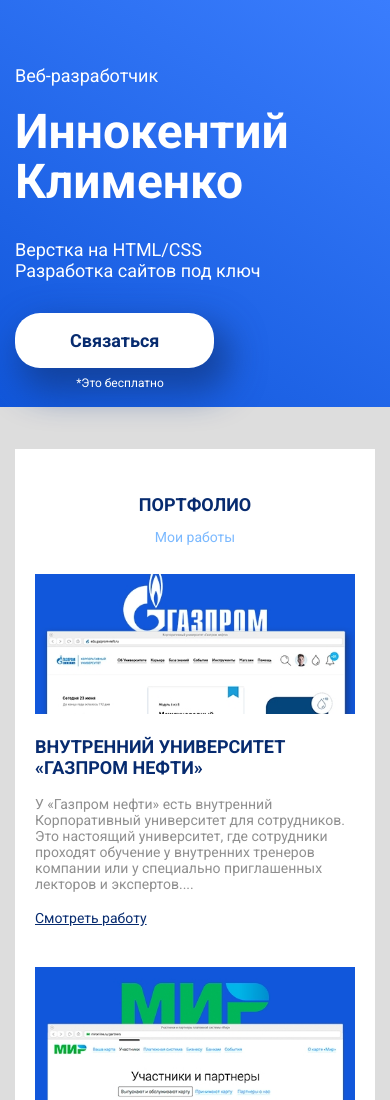
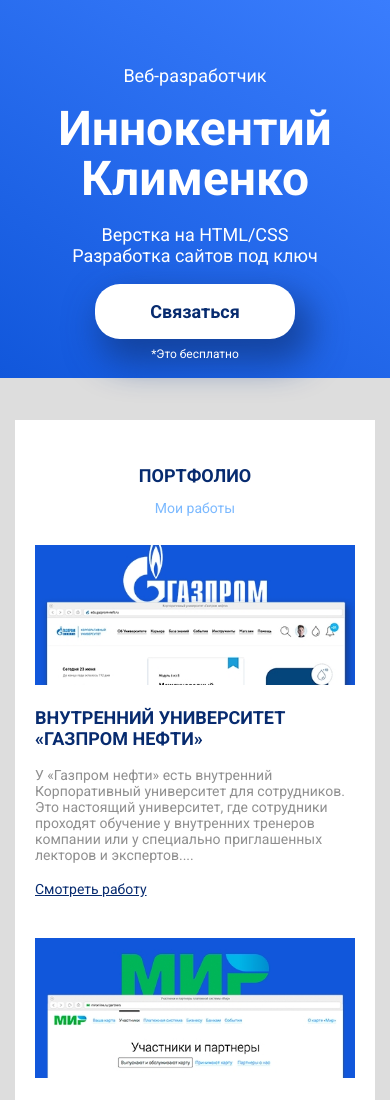
Before and after one commit to innokentiyklimenko/innokentiyklimenko.github.io, a plain HTML site: page index.html in a window 390 px wide. Shown: the top 1100 px of the page. Drawn offline with Linux system fonts and the light colour scheme.

Commit message:
Add files via upload

```diff
--- a/css/style.css
+++ b/css/style.css
@@ -152,6 +152,12 @@ footer {
 	}
 }
 @media (max-width: 992px) {
+	header {
+		text-align: center
+	}
+	.header-title {
+		margin: auto;
+	}
 	.header-img{
 		display: none;
 	}
@@ -175,6 +181,9 @@ footer {
 		font-size: 14px;
 		padding: 8px 35px;
 	}
+	.header-button-block {
+		margin: auto;
+	}
 }
 @media (max-width: 768px) {
 	.header-title {
```
